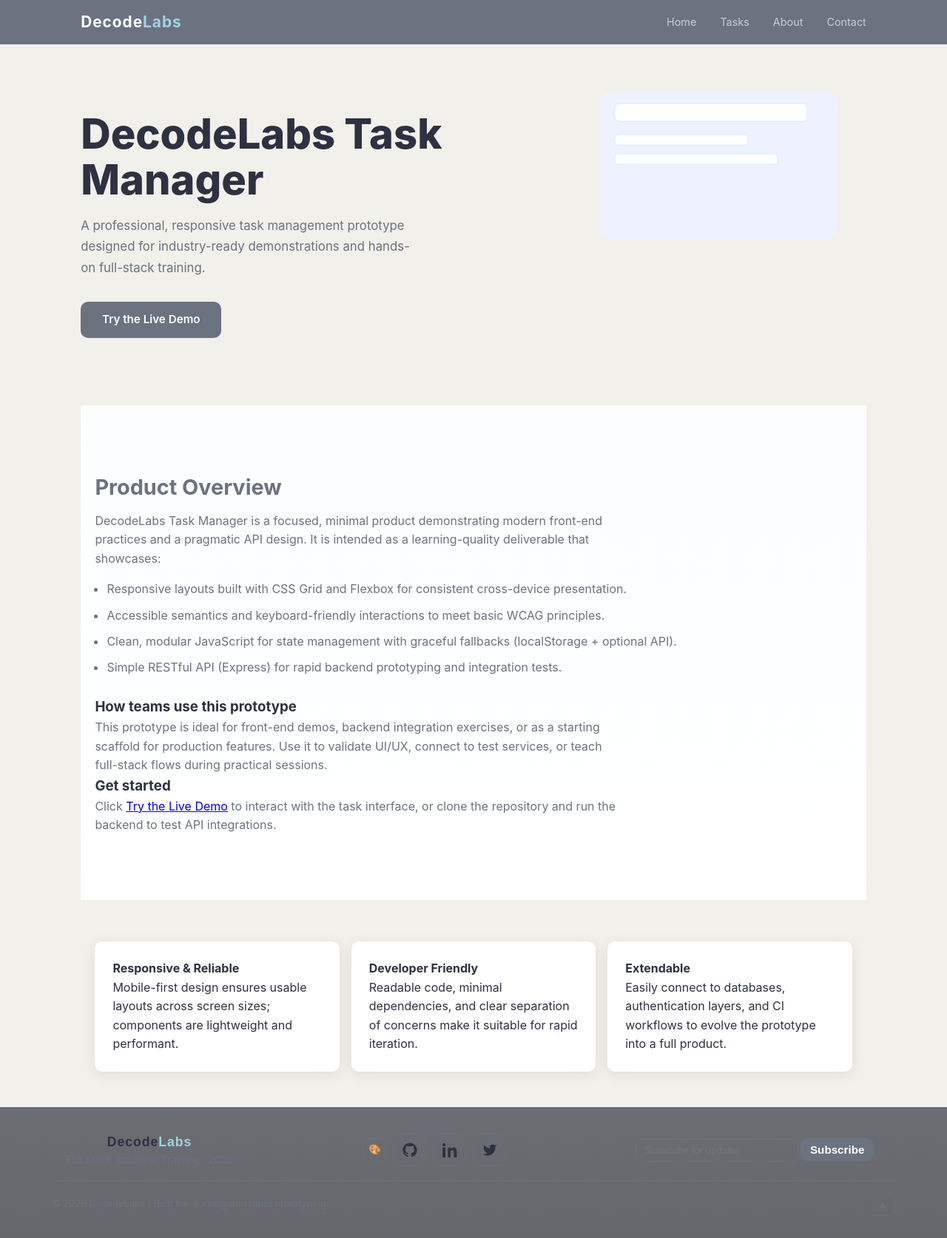
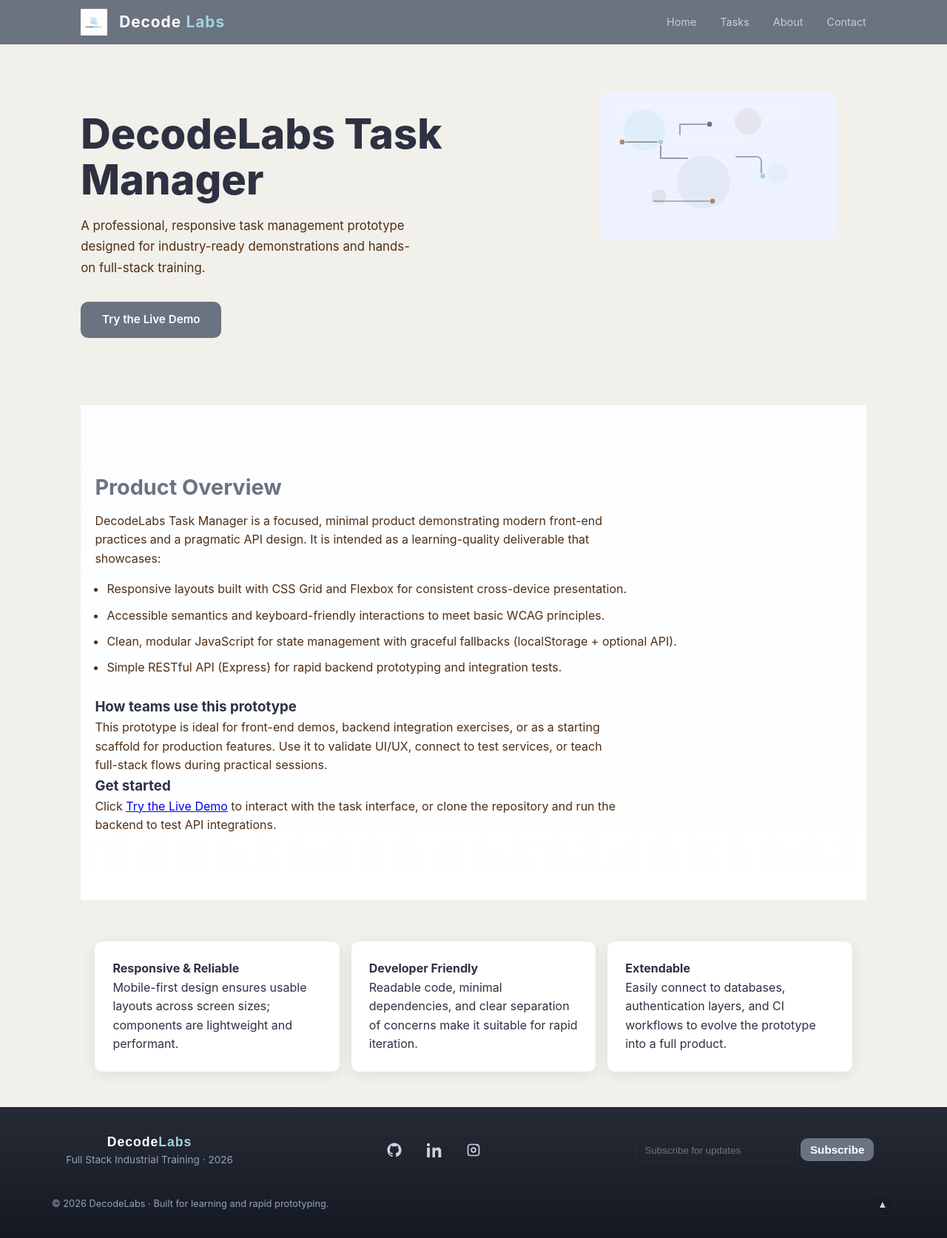
Before and after one commit to szainali18/DecodeLabs-Internship, a website: page index.html in a window 1280 px wide. Shown: the whole page at 74% size. Drawn offline with Linux system fonts and the light colour scheme.

Commit message:
feat: add logo image and update social links in header and footer

```diff
--- a/index.html
+++ b/index.html
@@ -11,7 +11,7 @@
   <!-- HEADER / NAV -->
   <header>
     <nav class="navbar">
-      <div class="logo">Decode<span>Labs</span></div>
+      <div class="logo"><img src="DecodeLabs.png" class="site-logo" alt="DecodeLabs logo">Decode<span>Labs</span></div>
       <ul class="nav-links" id="navLinks">
         <li><a href="index.html">Home</a></li>
         <li><a href="tasks.html">Tasks</a></li>
@@ -32,11 +32,40 @@
       </div>
       <div class="hero-graphic" aria-hidden="true">
         <svg width="320" height="200" viewBox="0 0 320 200" xmlns="http://www.w3.org/2000/svg" aria-hidden="true">
+          <!-- background panel (keeps original tone) -->
           <rect x="0" y="0" width="320" height="200" rx="12" fill="#eef2ff"></rect>
+
+          <!-- bubbles -->
+          <g transform="translate(20,12)">
+            <circle cx="40" cy="40" r="28" fill="#A0D4E0" opacity="0.18"></circle>
+            <circle cx="180" cy="28" r="18" fill="#A5856E" opacity="0.12"></circle>
+            <circle cx="120" cy="110" r="36" fill="#6b7280" opacity="0.08"></circle>
+            <circle cx="220" cy="98" r="14" fill="#A0D4E0" opacity="0.14"></circle>
+            <circle cx="60" cy="130" r="10" fill="#A5856E" opacity="0.16"></circle>
+          </g>
+
+          <!-- circuit-like traces + nodes -->
+          <g transform="translate(24,28)" stroke="#6b7280" stroke-width="2" stroke-linecap="round" fill="none">
+            <path d="M6 40 h48 a4 4 0 0 1 4 4 v18 h36" stroke-opacity="0.7"></path>
+            <path d="M84 30 v-14 h40" stroke-opacity="0.6"></path>
+            <path d="M160 60 h28 a6 6 0 0 1 6 6 v20" stroke-opacity="0.6"></path>
+            <path d="M48 120 h80" stroke-opacity="0.5"></path>
+          </g>
+
+          <!-- circuit nodes (LED-like) -->
+          <g transform="translate(24,28)">
+            <circle cx="6" cy="40" r="4" fill="#A5856E" stroke="#fff" stroke-width="0.8"></circle>
+            <circle cx="58" cy="40" r="4" fill="#A0D4E0" stroke="#fff" stroke-width="0.8"></circle>
+            <circle cx="124" cy="16" r="4" fill="#6b7280" stroke="#fff" stroke-width="0.8"></circle>
+            <circle cx="196" cy="86" r="4" fill="#A0D4E0" stroke="#fff" stroke-width="0.8"></circle>
+            <circle cx="128" cy="120" r="4" fill="#A5856E" stroke="#fff" stroke-width="0.8"></circle>
+          </g>
+
+          <!-- subtle panel lines to preserve original structure -->
           <g transform="translate(20,16)">
-            <rect x="0" y="0" width="260" height="24" rx="6" fill="#fff" stroke="#dbeafe"></rect>
-            <rect x="0" y="42" width="180" height="14" rx="4" fill="#fff" stroke="#dbeafe"></rect>
-            <rect x="0" y="68" width="220" height="14" rx="4" fill="#fff" stroke="#dbeafe"></rect>
+            <rect x="0" y="0" width="260" height="24" rx="6" fill="#fff" opacity="0.04"></rect>
+            <rect x="0" y="42" width="180" height="14" rx="4" fill="#fff" opacity="0.03"></rect>
+            <rect x="0" y="68" width="220" height="14" rx="4" fill="#fff" opacity="0.03"></rect>
           </g>
         </svg>
       </div>
@@ -84,20 +113,25 @@
   <footer class="site-footer">
     <div class="footer-inner container">
       <div class="brand">
-        <div class="logo">Decode<span>Labs</span></div>
+        <a href="index.html" class="brand-link">
+          <div class="logo">Decode<span>Labs</span></div>
+        </a>
         <p class="muted">Full Stack Industrial Training · 2026</p>
       </div>
 
       <div class="social">
-        <button id="themeToggle" class="icon-btn" title="Toggle theme">🎨</button>
-        <a class="social-link" href="#" aria-label="GitHub">
+
+        <!-- Replace href values with your actual profile/logo links -->
+        <a class="social-link" href="https://github.com/szainali18" target="_blank" rel="noopener noreferrer" aria-label="GitHub">
           <svg width="20" height="20" viewBox="0 0 24 24" fill="currentColor" aria-hidden="true"><path d="M12 .5C5.73.5.5 5.73.5 12c0 5.08 3.29 9.38 7.86 10.9.57.1.78-.25.78-.55 0-.27-.01-1-.02-1.95-3.2.7-3.88-1.54-3.88-1.54-.52-1.32-1.27-1.67-1.27-1.67-1.04-.71.08-.7.08-.7 1.15.08 1.76 1.18 1.76 1.18 1.02 1.75 2.67 1.24 3.32.95.1-.74.4-1.24.73-1.52-2.56-.29-5.26-1.28-5.26-5.7 0-1.26.45-2.3 1.18-3.11-.12-.29-.51-1.47.11-3.06 0 0 .96-.31 3.14 1.18a10.9 10.9 0 012.86-.38c.97 0 1.95.13 2.86.38 2.18-1.49 3.14-1.18 3.14-1.18.62 1.59.23 2.77.11 3.06.73.81 1.18 1.85 1.18 3.11 0 4.43-2.71 5.4-5.29 5.69.41.36.77 1.08.77 2.18 0 1.58-.01 2.85-.01 3.24 0 .3.21.66.79.55A11.52 11.52 0 0023.5 12C23.5 5.73 18.27.5 12 .5z"/></svg>
         </a>
-        <a class="social-link" href="#" aria-label="LinkedIn">
+        <a class="social-link" href="https://www.linkedin.com/in/syed-zain-ali-shah-a1910536b/" target="_blank" rel="noopener noreferrer" aria-label="LinkedIn">
           <svg width="20" height="20" viewBox="0 0 24 24" fill="currentColor" aria-hidden="true"><path d="M4.98 3.5C4.98 4.88 3.87 6 2.5 6S0 4.88 0 3.5 1.12 1 2.5 1s2.48 1.12 2.48 2.5zM.22 8h4.56V24H.22V8zM8.98 8h4.37v2.16h.06c.61-1.16 2.09-2.39 4.3-2.39 4.6 0 5.45 3.03 5.45 6.97V24h-4.6v-7.56c0-1.8-.03-4.11-2.5-4.11-2.5 0-2.88 1.95-2.88 3.98V24H8.98V8z"/></svg>
         </a>
-        <a class="social-link" href="#" aria-label="Twitter">
-          <svg width="20" height="20" viewBox="0 0 24 24" fill="currentColor" aria-hidden="true"><path d="M23 3a10.9 10.9 0 01-3.14 1.53A4.48 4.48 0 0012.07 8v1A10.66 10.66 0 013 4s-4 9 5 13a11.64 11.64 0 01-7 2c9 5 20 0 20-11.5a4.5 4.5 0 00-.08-.83A7.72 7.72 0 0023 3z"/></svg>
+        <a class="social-link" href="https://www.instagram.com/your-handle" target="_blank" rel="noopener noreferrer" aria-label="Instagram">
+          <svg width="20" height="20" viewBox="0 0 24 24" fill="currentColor" aria-hidden="true">
+            <path d="M7 2C4.2 2 2 4.2 2 7v10c0 2.8 2.2 5 5 5h10c2.8 0 5-2.2 5-5V7c0-2.8-2.2-5-5-5H7zm10 2c1.7 0 3 1.3 3 3v10c0 1.7-1.3 3-3 3H7c-1.7 0-3-1.3-3-3V7c0-1.7 1.3-3 3-3h10zM12 7.5A4.5 4.5 0 1 0 12 16.5 4.5 4.5 0 1 0 12 7.5zm0 2a2.5 2.5 0 1 1 0 5 2.5 2.5 0 0 1 0-5zM17.5 6A1 1 0 1 1 17.5 4a1 1 0 0 1 0 2z"/>
+          </svg>
         </a>
       </div>
 
--- a/style.css
+++ b/style.css
@@ -9,7 +9,7 @@
   --grey:    #F2F0EA;
   --dark:    #6b7280;
   --text:    #2d3142;
-  --muted:   #6b7280;
+  --muted:   #4b2c12fb;
   --white:   #ffffff;
   --radius:  10px;
   --shadow:  0 4px 20px rgba(0,0,0,0.08);
@@ -20,7 +20,12 @@
 
 html { scroll-behavior: smooth; font-size: 16px; }
 
+html { height: 100%; scroll-behavior: smooth; font-size: 16px; }
+
 body {
+  display: flex;
+  flex-direction: column;
+  min-height: 100vh;
   font-family: 'Inter', 'Segoe UI', sans-serif;
   background: var(--grey);
   color: var(--text);
@@ -42,6 +47,10 @@ header { background: var(--dark); position: sticky; top: 0; z-index: 100; }
 
 .logo { color: var(--white); font-weight: 700; font-size: 1.3rem; letter-spacing: 1px; }
 .logo span { color: var(--blue); }
+
+/* header logo image */
+.site-logo { width: 36px; height: 36px; object-fit: contain; vertical-align: middle; margin-right: 0.6rem; display: inline-block; }
+.navbar .logo { display: inline-flex; align-items: center; gap: 0.4rem; }
 
 .nav-links {
   display: none;
@@ -76,7 +85,7 @@ header { background: var(--dark); position: sticky; top: 0; z-index: 100; }
 }
 
 /* ===== SECTIONS ===== */
-main { max-width: 1100px; margin: 0 auto; padding: 0 1.2rem; }
+main { flex:auto; max-width: 1100px; margin: 0 auto; padding: 0 1.2rem; }
 section { padding: 3.5rem 0; }
 h2 { font-size: 1.8rem; margin-bottom: 0.4rem; color: var(--dark); }
 .section-sub { color: var(--muted); margin-bottom: 1.5rem; }
@@ -94,6 +103,7 @@ h2 { font-size: 1.8rem; margin-bottom: 0.4rem; color: var(--dark); }
 .hero-content h1 {
   font-size: clamp(2rem, 5vw, 3.5rem);
   font-weight: 800;
+  font-family: 'Inter', 'Segoe UI', sans-serif;
   line-height: 1.1;
   margin-bottom: 1rem;
 }
@@ -722,26 +732,27 @@ a:focus, button:focus, input:focus, select:focus, textarea:focus { outline: 3px
 
   /* Site-footer variant used in index/about/contact */
   .site-footer {
-    background: linear-gradient(180deg, rgba(15,21,34,0.6), rgba(8,12,22,0.6));
+    background: linear-gradient(180deg, rgba(15,21,34,0.9), rgba(8,12,22,0.95));
     border-top: 1px solid rgba(255,255,255,0.03);
-    color: var(--muted);
+    color: #cbd5e1; /* readable light text on dark footer */
     padding: 2rem 1.5rem;
   }
   .site-footer .footer-inner { display:flex; gap:1rem; align-items:center; justify-content:space-between; flex-wrap:wrap; max-width:1140px; margin:0 auto; }
-  .site-footer .brand .logo { color: var(--text); font-family: 'Space Grotesk', sans-serif; }
-  .site-footer .brand .muted { color: var(--muted); }
+  .site-footer .brand .logo { color: #ffffff; font-family: 'Space Grotesk', sans-serif; }
+  .site-footer .brand .muted { color: #94a3b8; }
+  .brand-link { text-decoration: none; color: inherit; display: inline-block; }
   .site-footer .social { display:flex; gap:0.6rem; align-items:center; }
-  .social-link { display:inline-flex; width:44px; height:44px; align-items:center; justify-content:center; border-radius:10px; color:var(--text); background:transparent; border:1px solid rgba(255,255,255,0.03); transition:transform .15s, background .15s, box-shadow .15s; }
-  .social-link svg { display:block; color:var(--indigo); }
+  .social-link { display:inline-flex; width:44px; height:44px; align-items:center; justify-content:center; border-radius:10px; color:#cbd5e1; background:transparent; border:1px solid rgba(255,255,255,0.03); transition:transform .15s, background .15s, box-shadow .15s; }
+  .social-link svg { display:block; color:#cbd5e1; }
   .social-link:hover { transform:translateY(-4px); background: rgba(108,99,255,0.06); box-shadow: var(--indigo-glow); }
-  .icon-btn { background: transparent; border:1px solid rgba(255,255,255,0.03); color:var(--muted); padding:0.45rem; border-radius:8px; cursor:pointer; }
-  .icon-btn:hover { border-color: var(--border-hover); color: var(--text); }
+  .icon-btn { background: transparent; border:1px solid rgba(255,255,255,0.03); color:#cbd5e1; padding:0.45rem; border-radius:8px; cursor:pointer; }
+  .icon-btn:hover { border-color: var(--border-hover); color: #ffffff; }
   .subscribe { display:flex; gap:0.6rem; align-items:center; }
-  .subscribe input { padding:0.45rem 0.75rem; border-radius:8px; border:1px solid rgba(255,255,255,0.04); background: transparent; color: var(--text); }
+  .subscribe input { padding:0.45rem 0.75rem; border-radius:8px; border:1px solid rgba(255,255,255,0.04); background: transparent; color: #e6eef8; }
   .subscribe .btn-primary { padding:0.45rem 0.8rem; }
   .footer-bottom { display:flex; align-items:center; justify-content:space-between; gap:1rem; padding-top:1rem; border-top:1px solid rgba(255,255,255,0.03); margin-top:1rem; max-width:1140px; margin-left:auto; margin-right:auto; }
-  .footer-bottom p { margin:0; color:var(--muted); }
-  #scrollTop { background: transparent; border:1px solid rgba(255,255,255,0.03); color:var(--muted); padding:0.45rem 0.6rem; border-radius:6px; cursor:pointer; }
+  .footer-bottom p { margin:0; color:#94a3b8; }
+  #scrollTop { background: transparent; border:1px solid rgba(255,255,255,0.03); color:#cbd5e1; padding:0.45rem 0.6rem; border-radius:6px; cursor:pointer; }
 
   /* ── TABLET 768px ───────────────────────────────────────── */
   @media (min-width: 768px) {
```
Also changed, not shown: about.html (+12 -7 lines), contact.html (+12 -7 lines), DecodeLabs.png (added).
